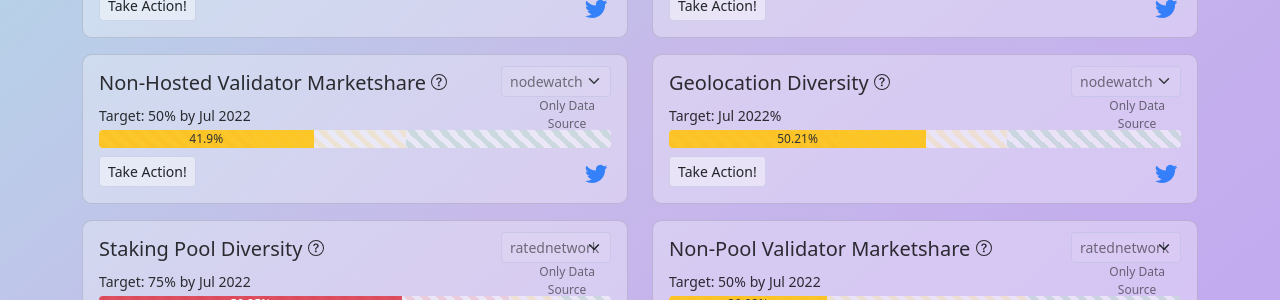
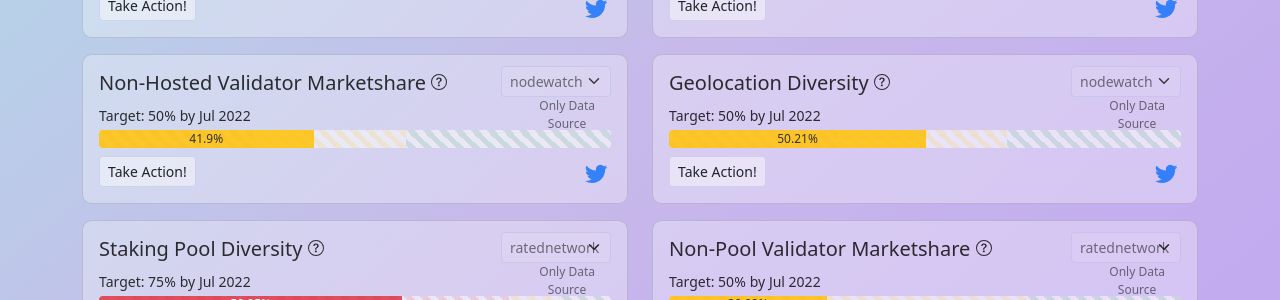
Before and after one commit to etheralpha/project-sunshine, a Jekyll site: the page built from index.md, in a window 1280 px wide. Shown: the part 722-1022 px from the top of the page. Built offline with Jekyll 4.4.1, drawn with Linux system fonts in a browser that asks for light colours.

Commit message:
Fix target value / date for geolocation diversity

```diff
--- a/_data/metrics.yml
+++ b/_data/metrics.yml
@@ -113,8 +113,8 @@
   default_value: 50.21
   danger_value: 33
   goal_value: 66
-  target_value: Jul 2022
-  target_date:
+  target_value: 50
+  target_date: Jul 2022
   influence: 1
   data_sources:
     - nodewatch-geolocation
```
